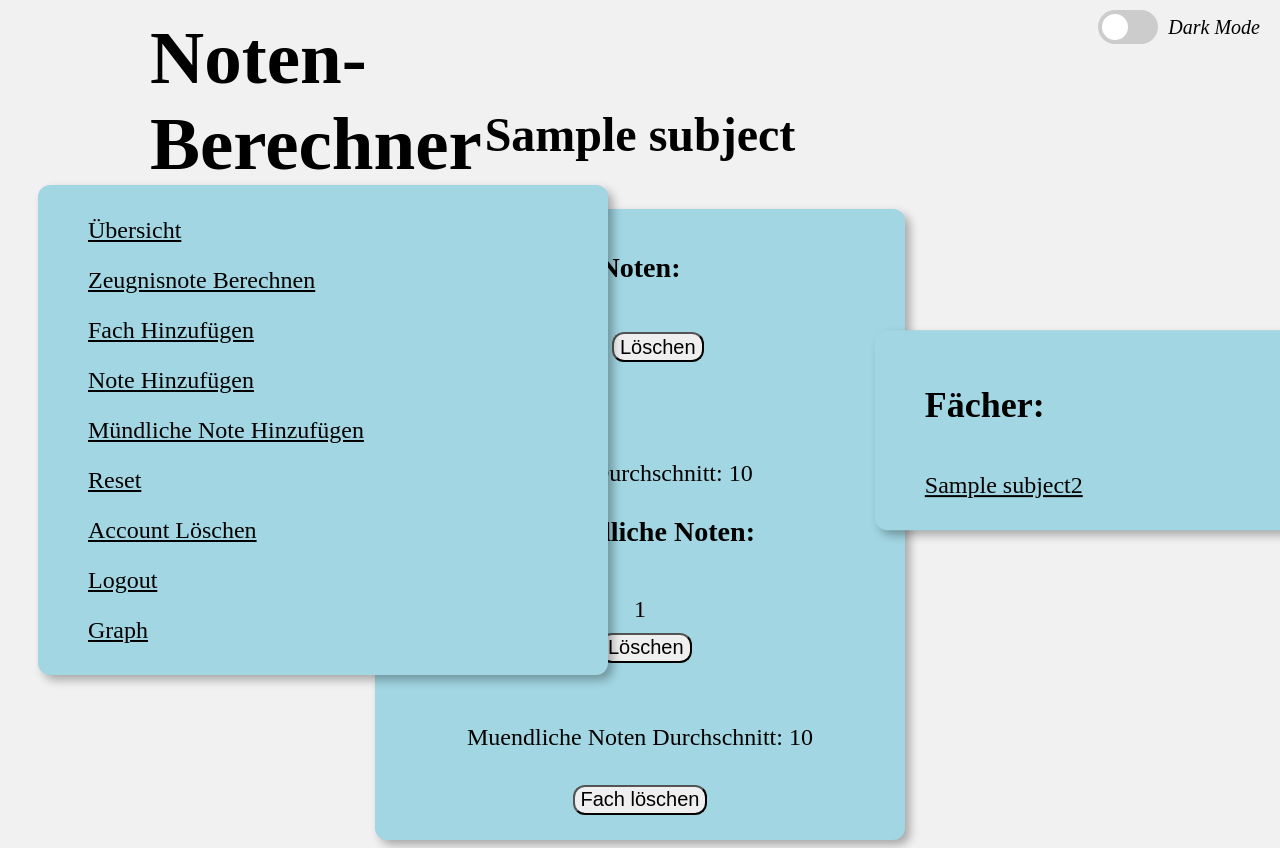
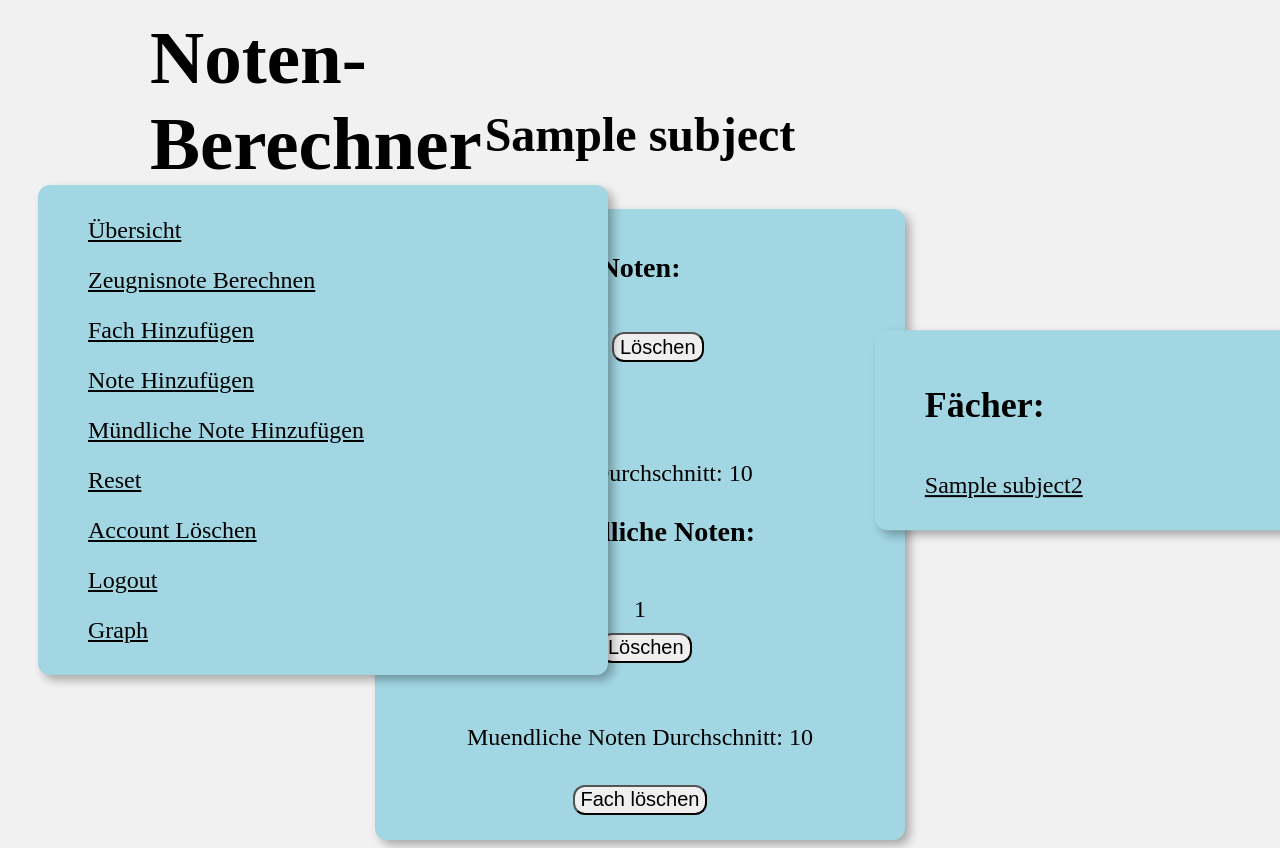
Before and after one commit to Code-God-2010/Noten-Berechner, a Flask app: template templates/fachuebersicht.html in a window 1280 px wide; the page is wider, and only the part inside the window is pictured. Run offline with Flask 3, Linux system fonts and the light colour scheme; the template is opened without the code that fills it: most values are stand-ins (such as "Sample title", 1, 10 or a date in 2020); some libraries are stand-ins or nearby versions.

```diff
--- a/main.py
+++ b/main.py
@@ -165,7 +165,6 @@ def home():
             return render_template('signup.html', error='Benutzername wird bereits benutzt')
         return redirect('/signedin')
     return render_template('signup.html')
-
 @app.route('/login', methods=['POST', 'GET'])
 @limiter.limit('3/second')
 def login():
--- a/static/style.css
+++ b/static/style.css
@@ -130,70 +130,6 @@ input[type='checkbox']{
     padding-left: 150px;
 }
 
-.theme-switch-wrapper {
-    position: absolute;
-    top: 0%;
-    right: 0%;
-    display: inline-flex;
-    align-items: center;
-    padding-top: 10px;
-    padding-right: 20px;
-}
-em {
-  margin-left: 10px;
-  font-size: 20px;
-  color: var(--textColor);
-  display: inline-block;
-}
-.theme-switch {
-  display: inline-block;
-  height: 34px;
-  position: relative;
-  width: 60px;
-}
-
-.theme-switch input {
-  display:none;
-}
-
-.slider {
-  background-color: #ccc;
-  bottom: 0;
-  cursor: pointer;
-  left: 0;
-  position: absolute;
-  right: 0;
-  top: 0;
-  transition: .4s;
-}
-
-.slider:before {
-  background-color: #fff;
-  bottom: 4px;
-  content: "";
-  height: 26px;
-  left: 4px;
-  position: absolute;
-  transition: .4s;
-  width: 26px;
-}
-
-input:checked + .slider {
-  background-color: #66bb6a;
-}
-
-input:checked + .slider:before {
-  transform: translateX(26px);
-}
-
-.slider.round {
-  border-radius: 34px;
-}
-
-.slider.round:before {
-  border-radius: 50%;
-}
-
 .graph {
   width: 500px;
 }
--- a/templates/base.html
+++ b/templates/base.html
@@ -10,13 +10,6 @@
 <body>
     <h1 class="ultimate-heading">Noten-Berechner</h1>
     <h1 class="heading">{% block title %}{% endblock %}</h1>
-    <div class="theme-switch-wrapper">
-        <label class="theme-switch" for="checkbox">
-            <input type="checkbox" id="checkbox"/>
-            <div class="slider round"></div>
-        </label>
-        <em>Dark Mode</em>
-    </div>
     <div class="container">
         <div class="links-div">
             <a class="link {{ signedin }}" href="/signedin">Übersicht</a><br>
```
Also changed, not shown: templates/login.html (+10 -8 lines), templates/signup.html (+8 -7 lines), templates/test.html (added, +15 -0 lines).
